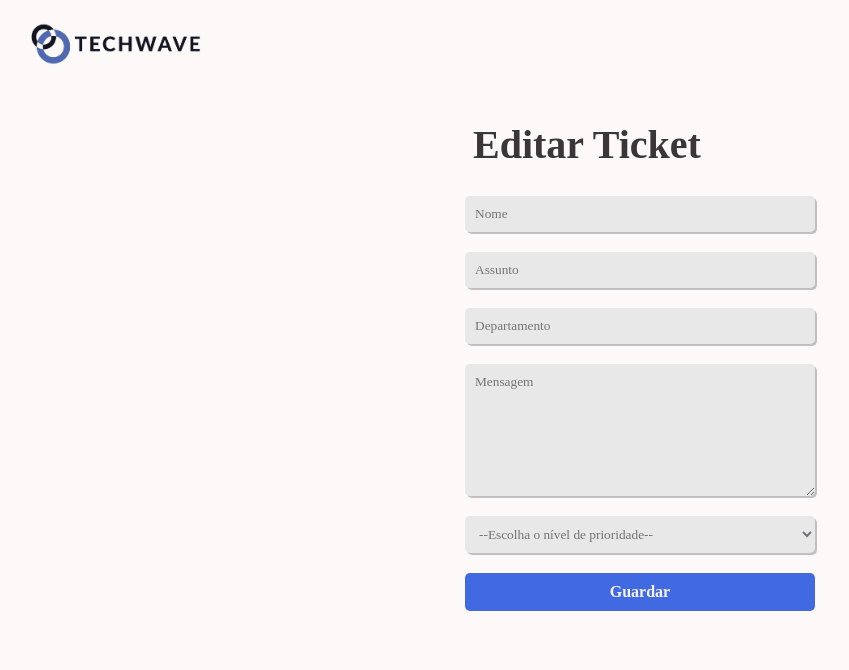
After one commit to FEUP-LTW-2023/project-ltw07g03, a PHP site: page /edit_ticket.php in a window 1280 px wide. The commit adds this page. Shown: the top 670 px of the page, without its empty margins (0-849 px from the left). Run offline with PHP 8.4, Linux system fonts and the light colour scheme.

Commit message:
Criei uma página para editar o ticket

```diff
--- /dev/null
+++ b/Home Page/edit_ticket.php
@@ -0,0 +1,35 @@
+<!DOCTYPE html>
+<html lang="pt">
+<head>
+	<meta charset="UTF-8" />
+    <meta name="viewport" content="width=device-width, initial-scale=1.0" />
+    <meta name="description" content="Edite um ticket" />
+	<title>Edit Ticket</title>
+	<link rel="stylesheet" type="text/css" href="style_new_ticket.css">
+</head>
+<header>
+	<a href=""><img id="logo" src="logo.png"></a>
+</header>
+<body>
+	<div class="container">
+		<h1>Editar Ticket</h1>
+		<form>
+            <input type="text" id="nome" name="nome" placeholder="Nome" required>
+            <input type="text" id="subject" name="subject" placeholder="Assunto" required>
+            <input type="text" id="departement" name="departement" placeholder="Departamento" required>
+            <textarea type="text" id="message" name="message" placeholder="Mensagem" rows="7" required></textarea>
+            <select id="priority" name="priority" required>
+                <option value="">--Escolha o nível de prioridade--</option>
+                <option value="Normal">Normal</option>
+                <option value="Urgente">Urgente</option>
+                <option value="Muito urgente">Muito urgente</option>
+            </select>
+			<input type="submit" value="Guardar">
+	    </form>
+</div>
+</body>
+</html>
+
+<?php
+
+?>
--- a/Home Page/style_new_ticket.css
+++ b/Home Page/style_new_ticket.css
@@ -30,7 +30,7 @@ form {
 	flex-direction: column;
 }
 
-input[type=text], input[type=password], input[type=email], textarea[type=text] {
+input[type=text], input[type=password], input[type=email], textarea[type=text], select, option {
 	padding: 10px;
 	border-radius: 5px;
 	border: none;
@@ -38,6 +38,7 @@ input[type=text], input[type=password], input[type=email], textarea[type=text] {
 	font-family: Poppins;
 	background-color: #e9e8e8;
 	box-shadow:2px 2px #c0c0c2;
+	color: #737375
 }
 
 input[type=submit]:not(.newlogin) {
```
Also changed, not shown: Home Page/editar.png (added).
